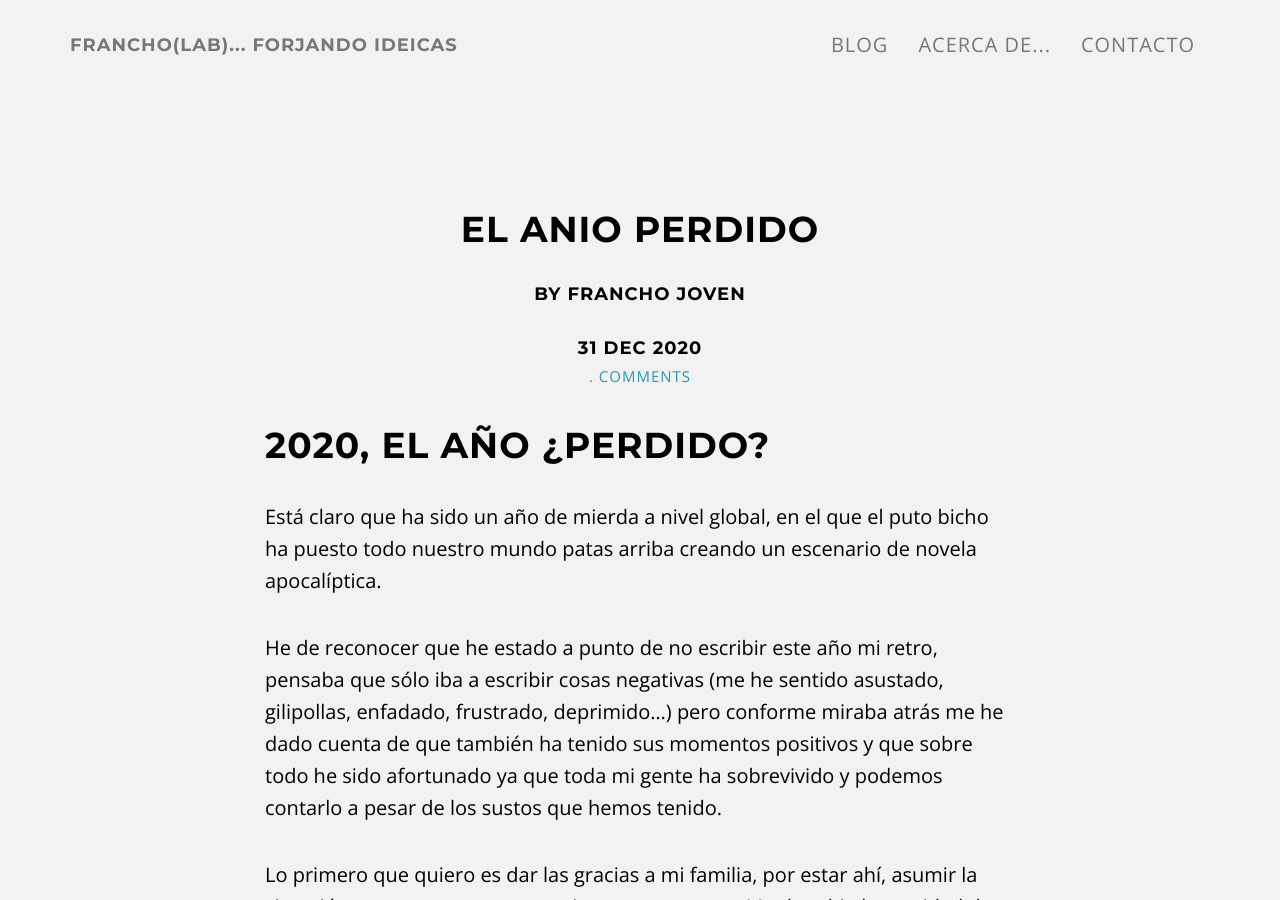
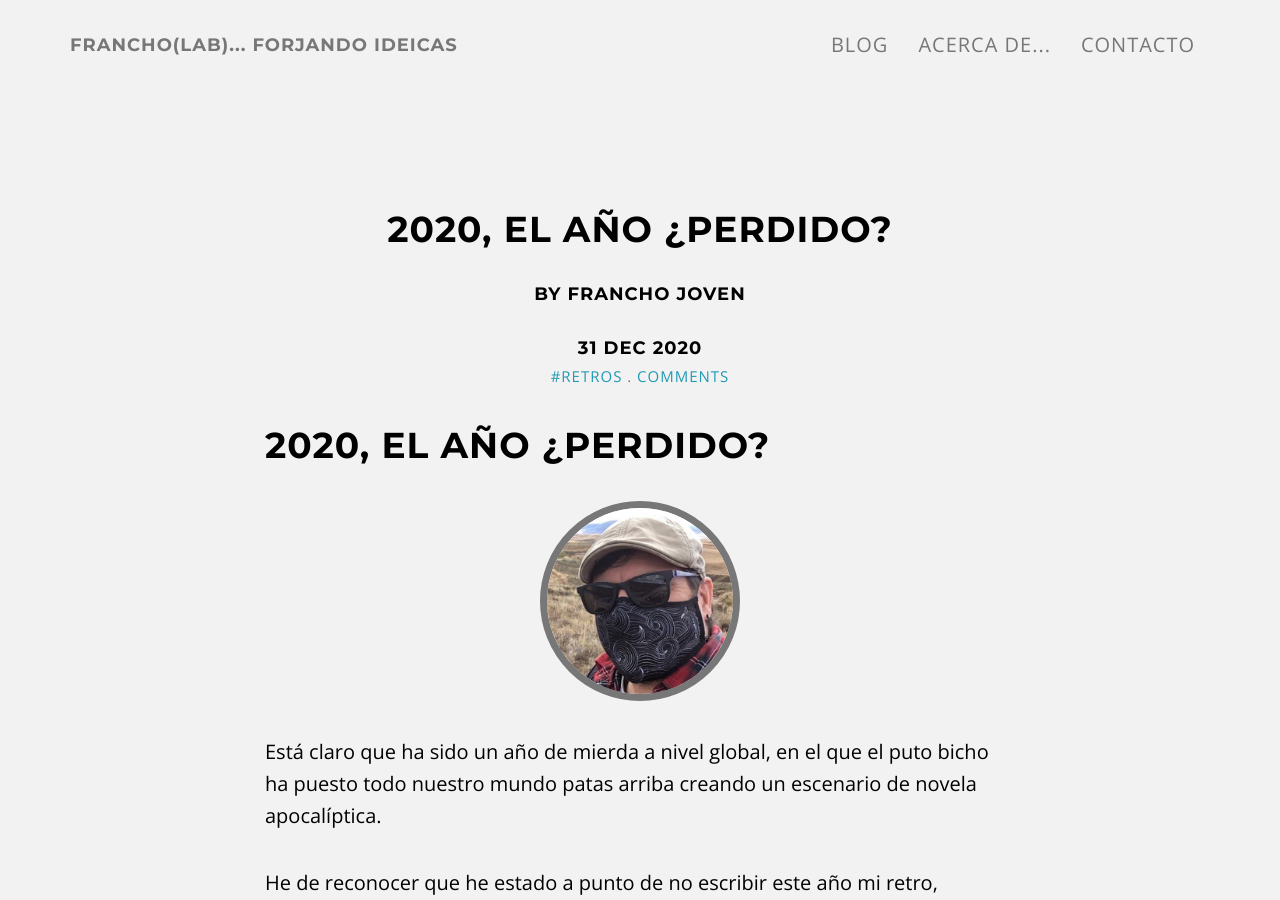
Before and after one commit to francho/francho.github.io, a Jekyll site: the page built from _posts/2020-12-31-el-anio-perdido.md, in a window 1280 px wide and 900 px high. Built offline with Jekyll 4.4.1, drawn with Linux system fonts in a browser that asks for light colours; our own code applies the rules of GitHub Pages for plain Markdown files; comment, search, counter and statistics services are not loaded.

Commit message:
Update 2020-12-31-el-anio-perdido.md

```diff
--- a/_posts/2020-12-31-el-anio-perdido.md
+++ b/_posts/2020-12-31-el-anio-perdido.md
@@ -1,4 +1,12 @@
+---
+layout: post
+title: 2020, el año ¿perdido?
+date: 2020-12-31 13:00
+tags: [retros]
+---
 # 2020, el año ¿perdido?
+
+![2020, puto covid](/assets/mask.jpg)
 
 Está claro que ha sido un año de mierda a nivel global, en el que el puto bicho ha puesto todo nuestro mundo patas arriba creando un escenario de novela apocalíptica.
 
```
